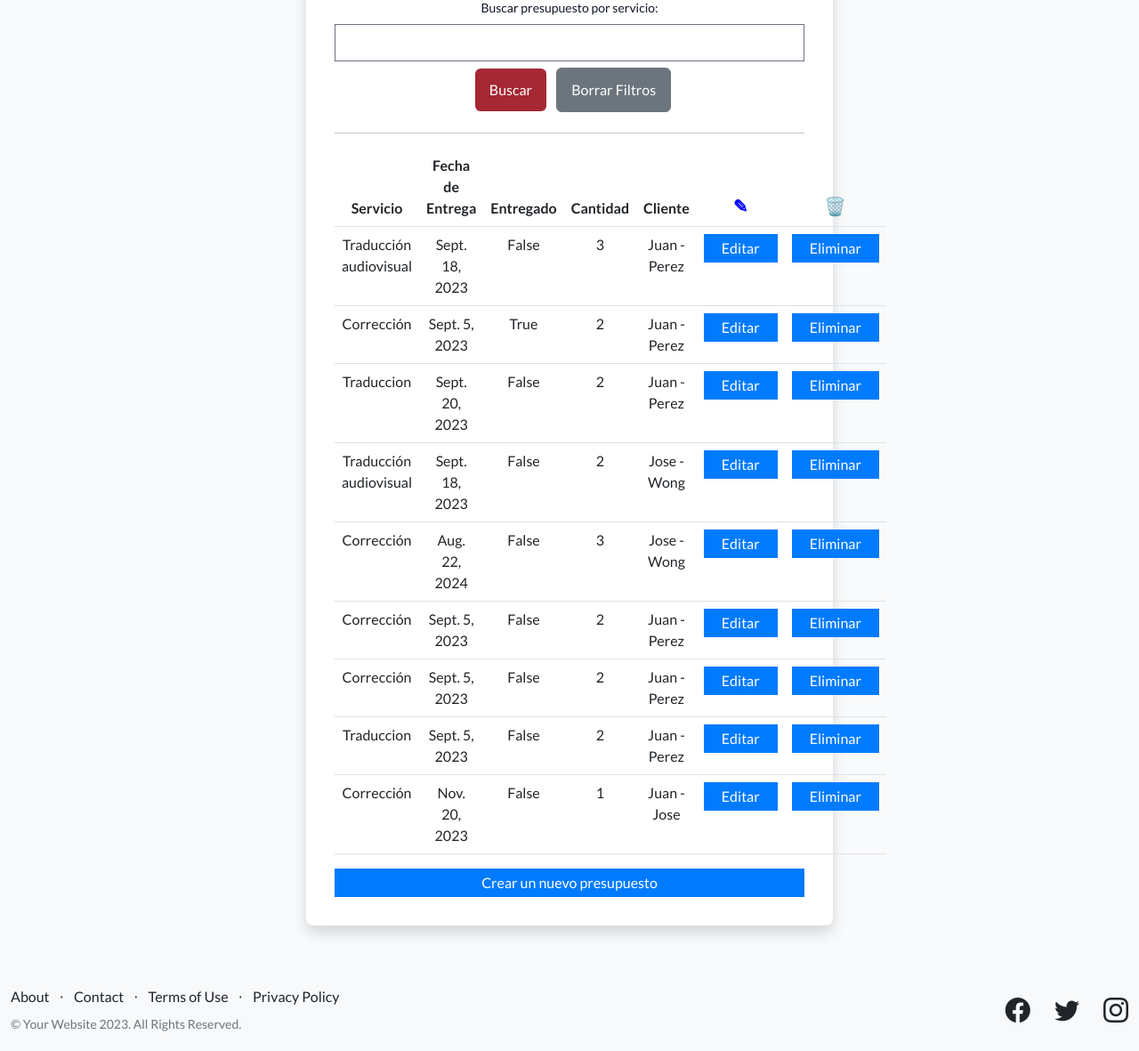
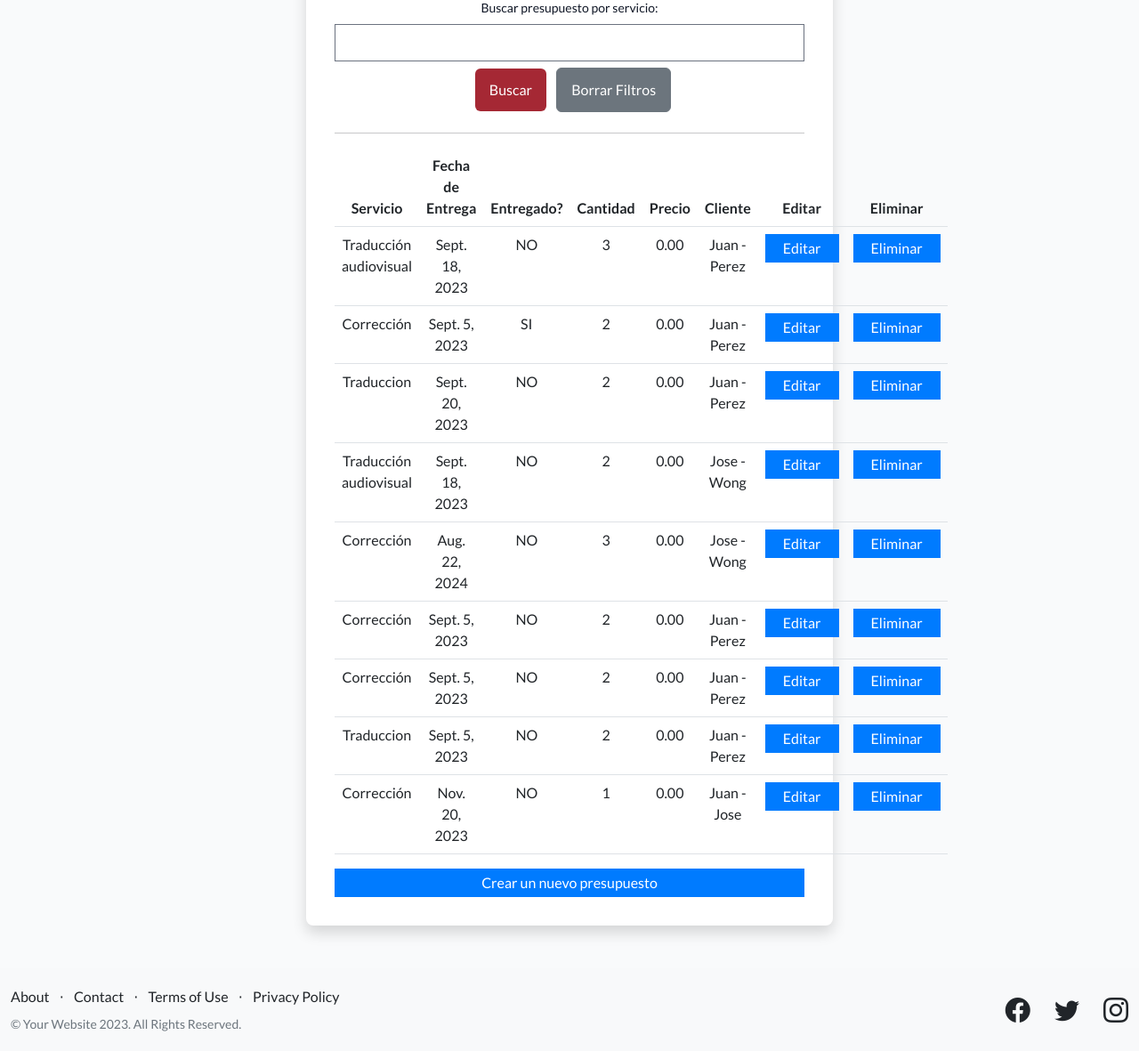
Before and after one commit to VarelaCristianFacundo/proyectofinal-python, a Django app: page /app/presupuestos/ in a window 1280 px wide. Shown: the part 572-1753 px from the top of the page at 89% size. Run offline with Django 4.2, Linux system fonts and the light colour scheme; a user stored in the database is signed in; data comes from the database, SQL or seed files in the repository; some libraries are stand-ins or nearby versions.

Commit message:
agrego precio a los presupuestos

```diff
--- a/app/models.py
+++ b/app/models.py
@@ -26,6 +26,7 @@ class Presupuesto(models.Model):
     fechaDeEntrega = models.DateField()
     entregado = models.BooleanField()
     cantidad = models.IntegerField()
+    precio = models.DecimalField(max_digits=10, decimal_places=2, default=0)
     cliente = models.ForeignKey(Cliente, on_delete=models.CASCADE)
 
     def __str__(self):
--- a/app/templates/home.html
+++ b/app/templates/home.html
@@ -56,7 +56,7 @@
     <section class="bg-light py-5">
       <div class="container">
         <div class="row">
-          <div class="col-md-6">
+          <div class="col-md-12">
             <div class="card mb-6">
               <div class="card-body">
                 <h5 class="card-title">Crea un presupuesto</h5>
@@ -67,21 +67,6 @@
                   href="{% url 'PresupuestoFormulario' %}"
                   class="btn btn-primary"
                   >Ir a crear presupuesto</a
-                >
-              </div>
-            </div>
-          </div>
-          <div class="col-md-6">
-            <div class="card mb-6">
-              <div class="card-body">
-                <h5 class="card-title">Verifica los proyectos asignados</h5>
-                <p class="card-text">
-                  Verifica los proyectos que se te han asignado.
-                </p>
-                <a
-                  href="{% url 'proyectos_asignados' %}"
-                  class="btn btn-primary"
-                  >Ir a verificar proyectos</a
                 >
               </div>
             </div>
--- a/app/templates/listar_presupuestos.html
+++ b/app/templates/listar_presupuestos.html
@@ -26,15 +26,13 @@
             <tr>
               <th>Servicio</th>
               <th>Fecha de Entrega</th>
-              <th>Entregado</th>
+              <th>Entregado?</th>
               <th>Cantidad</th>
+              <th>Precio</th>
+              <!-- Agrega esta columna -->
               <th>Cliente</th>
-              <th class="editar">
-                <span class="editar-icon">&#9998;</span>
-              </th>
-              <th class="eliminar">
-                <span class="eliminar-icon">&#128465;</span>
-              </th>
+              <th>Editar</th>
+              <th>Eliminar</th>
             </tr>
           </thead>
           <tbody>
@@ -42,15 +40,18 @@
             <tr>
               <td>{{ presupuesto.servicio }}</td>
               <td>{{ presupuesto.fechaDeEntrega }}</td>
-              <td>{{ presupuesto.entregado }}</td>
+              <td>
+                {% if presupuesto.entregado %} SI {% else %} NO {% endif %}
+              </td>
               <td>{{ presupuesto.cantidad }}</td>
+              <td>{{ presupuesto.precio }}</td>
+              <!-- Muestra el precio -->
               <td>{{ presupuesto.cliente }}</td>
               <td>
                 <a href="{% url 'ModificarPresupuesto' presupuesto.id %}"
                   >Editar</a
                 >
               </td>
-
               <td>
                 <a href="{% url 'EliminarPresupuesto' presupuesto.id %}"
                   >Eliminar</a
@@ -60,6 +61,7 @@
             {% endfor %}
           </tbody>
         </table>
+
         <a
           style="display: flex; justify-content: center"
           href="{% url 'PresupuestoFormulario' %}"
--- a/app/templates/navbar.html
+++ b/app/templates/navbar.html
@@ -75,9 +75,6 @@
     <a class="navbar-brand" href="{% url 'PresupuestoFormulario' %}"
       >Presupuesto</a
     >
-    <a class="navbar-brand" href="{% url 'proyectos_asignados' %}"
-      >Proyectos Asignados</a
-    >
     <a class="btn btn-secondary" href="{% url 'Registrar' %}">Regístrate</a>
     <a class="btn btn-primary" href="{% url 'Login' %}">Login</a>
     {% endif %}
--- a/app/templates/proyectos_asignados.html
+++ b/app/templates/proyectos_asignados.html
@@ -36,6 +36,7 @@
               <th>Fecha de Entrega</th>
               <th>Cantidad</th>
               <th>Cliente</th>
+              <th>Entregado?</th>
             </tr>
           </thead>
           <tbody>
@@ -45,6 +46,7 @@
               <td>{{ asignacion.presupuesto.fechaDeEntrega }}</td>
               <td>{{ asignacion.presupuesto.cantidad }}</td>
               <td>{{ asignacion.presupuesto.cliente }}</td>
+              <td>{{ asignacion.presupuesto.entregado }}</td>
             </tr>
             {% endfor %}
           </tbody>
--- a/app/urls.py
+++ b/app/urls.py
@@ -33,4 +33,5 @@ urlpatterns = [
     path("editar_perfil/", editar_perfil, name="EditarPerfil"),
     path("agregar_avatar/", agregar_avatar, name="AgregarAvatar"),
     path("aboutus/", aboutus, name="Aboutus"),
+    path("pagina_no_encontrada/", custom_404, name="custom_404"),
 ]
--- a/app/views.py
+++ b/app/views.py
@@ -20,9 +20,7 @@ from django.contrib.auth.decorators import login_required
 from django.contrib.admin.views.decorators import staff_member_required
 from django.db.models import Subquery
 from django.core.exceptions import ObjectDoesNotExist  # Importa ObjectDoesNotExist
-
-
-# Create your views here.
+from django.http import Http404
 
 
 def home(req):
@@ -321,7 +319,7 @@ def listar_colaboradores(req):
     )
 
 
-@staff_member_required(login_url="/app/login/")
+@login_required
 def agregar_colaborador(req):
     url_avatar = "https://www.researchgate.net/profile/Maria-Monreal/publication/315108532/figure/fig1/AS:472492935520261@1489662502634/Figura-2-Avatar-que-aparece-por-defecto-en-Facebook.png"
 
@@ -381,6 +379,7 @@ def asignar_presupuesto(req, presupuesto_id, colaborador_id):
     return redirect("ListarPresupuestos")
 
 
+@login_required
 def proyectos_asignados(req):
     url_avatar = "https://www.researchgate.net/profile/Maria-Monreal/publication/315108532/figure/fig1/AS:472492935520261@1489662502634/Figura-2-Avatar-que-aparece-por-defecto-en-Facebook.png"
 
@@ -568,3 +567,7 @@ def aboutus(req):
                 "url_avatar": "https://www.researchgate.net/profile/Maria-Monreal/publication/315108532/figure/fig1/AS:472492935520261@1489662502634/Figura-2-Avatar-que-aparece-por-defecto-en-Facebook.png"
             },
         )
+
+
+def custom_404(request, exception=None):
+    return render(request, "no_pagina.html", status=404)
--- a/core/urls.py
+++ b/core/urls.py
@@ -18,10 +18,13 @@ from django.contrib import admin
 from django.urls import path, include
 from django.conf import settings
 from django.conf.urls.static import static
+from django.conf.urls import handler404
+from app.views import custom_404
 
 urlpatterns = [
     path("admin/", admin.site.urls),
     path("app/", include("app.urls")),
 ]
 
+handler404 = custom_404
 urlpatterns += static(settings.MEDIA_URL, document_root=settings.MEDIA_ROOT)
```
Also changed, not shown: app/templates/no_pagina.html (added, +23 -0 lines), app/migrations/0004_presupuesto_precio.py (added).
